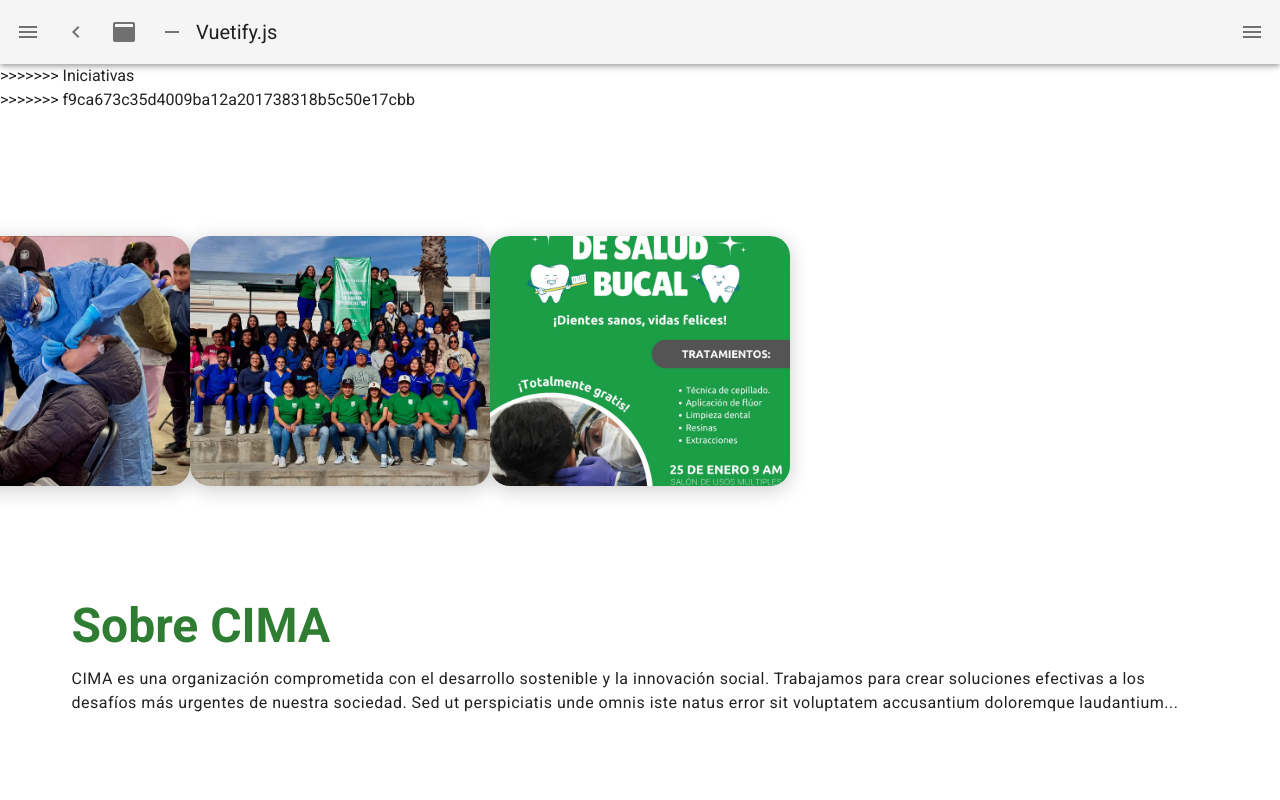
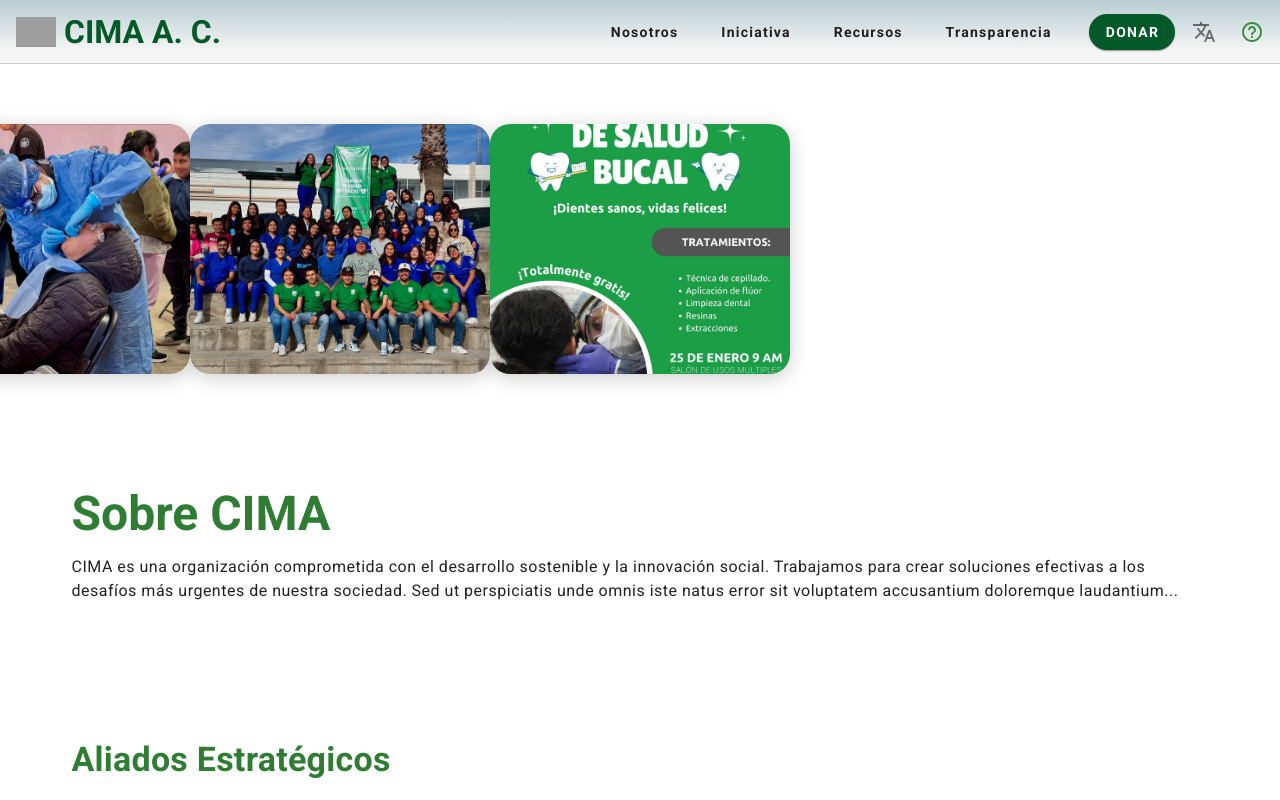
Before and after one commit to dulcv/DAJJ, a Nuxt app: page / in a window 1280 px wide. Shown: the top 800 px of the page. Built offline with nearby package versions, Linux system fonts and the light colour scheme; grey boxes are pictures that could not be loaded.

Commit message:
Cambie la parte de vuetify, tambien agrege el footer con un diseño bonito

```diff
--- a/components/Footer.vue
+++ b/components/Footer.vue
@@ -46,8 +46,13 @@
   gap: 16px;
 }
 .footer-section {
-  border-top: 1px solid #ccc;
-  background: linear-gradient(to right, #f5fafa, #e8f0ed);
-  font-family: 'Poppins', sans-serif;
+  background: linear-gradient(
+    to top,
+    rgba(111, 156, 166, 0.45) 0%,
+    rgba(245, 245, 245, 0.18) 81%
+  );
+  border-bottom: 1px solid #ccc;
+
+  backdrop-filter: blur(4px);
 }
 </style>
--- a/layouts/default.vue
+++ b/layouts/default.vue
@@ -1,71 +1,12 @@
 <template>
   <v-app dark>
     <TheNavbar />
-    <v-navigation-drawer
-      v-model="drawer"
-      :mini-variant="miniVariant"
-      :clipped="clipped"
-      fixed
-      app
-    >
-      <v-list>
-        <v-list-item
-          v-for="(item, i) in items"
-          :key="i"
-          :to="item.to"
-          router
-          exact
-        >
-          <v-list-item-action>
-            <v-icon>{{ item.icon }}</v-icon>
-          </v-list-item-action>
-          <v-list-item-content>
-            <v-list-item-title v-text="item.title" />
-          </v-list-item-content>
-        </v-list-item>
-      </v-list>
-    </v-navigation-drawer>
->>>>>>> Iniciativas
-    <v-app-bar
-      :clipped-left="clipped"
-      fixed
-      app
-    >
-      <v-app-bar-nav-icon @click.stop="drawer = !drawer" />
-      <v-btn
-        icon
-        @click.stop="miniVariant = !miniVariant"
-      >
-        <v-icon>mdi-{{ `chevron-${miniVariant ? 'right' : 'left'}` }}</v-icon>
-      </v-btn>
-      <v-btn
-        icon
-        @click.stop="clipped = !clipped"
-      >
-        <v-icon>mdi-application</v-icon>
-      </v-btn>
-      <v-btn
-        icon
-        @click.stop="fixed = !fixed"
-      >
-        <v-icon>mdi-minus</v-icon>
-      </v-btn>
-      <v-toolbar-title v-text="title" />
-      <v-spacer />
-      <v-btn
-        icon
-        @click.stop="rightDrawer = !rightDrawer"
-      >
-        <v-icon>mdi-menu</v-icon>
-      </v-btn>
-    </v-app-bar>
->>>>>>> f9ca673c35d4009ba12a201738318b5c50e17cbb
     <v-main>
       <v-container>
         <Nuxt />
       </v-container>
     </v-main>
-    <Footer/>
+    <Footer />
   </v-app>
 </template>
 
--- a/pages/index.vue
+++ b/pages/index.vue
@@ -55,7 +55,6 @@
         </v-col>
       </v-row>
     </v-container>
-    <Footer/>
 
   </v-app>
 </template>
@@ -63,12 +62,9 @@
 <script>
 import 'swiper/swiper-bundle.css'
 import ImageCarousel from '~/components/ImageCarousel.vue'
-import Footer from '~/components/Footer.vue'
-
 export default {
   components: {
-    ImageCarousel,
-    Footer
+    ImageCarousel
   },
   data () {
     return {
--- a/pages/nosotros.vue
+++ b/pages/nosotros.vue
@@ -1,8 +1,5 @@
 <template>
   <div>
-
-    <!-- Componente del Navbar -->
-    <Navbar />
     <v-container>
       <!-- Misión y Visión -->
       <v-row>
@@ -81,7 +78,6 @@
 </template>
 
 <script setup>
-import Navbar from '@/components/Navbar.vue'
 
 const valores = [
   { icono: 'mdi-lightbulb-on-outline', texto: 'Innovación' },
```
